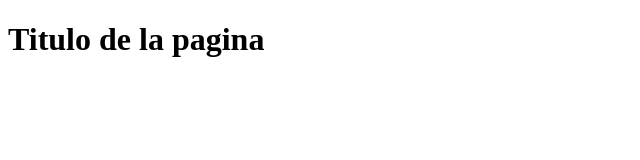
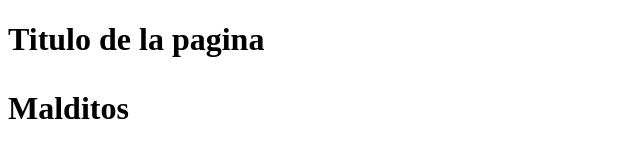
Before and after one commit to Diego-Osilia/Proyecto-web-empresa-c, a plain HTML site: page index.html in a window 1280 px wide. Shown: the whole page, without its empty margins (0-640 px from the left). Drawn offline with Linux system fonts and the light colour scheme.

Commit message:
Update index.html

```diff
--- a/index.html
+++ b/index.html
@@ -8,6 +8,6 @@
 <body>
 
 <h1>Titulo de la pagina</p>
-
+    <p>Malditos</p>
 </body>
 </html>
```
